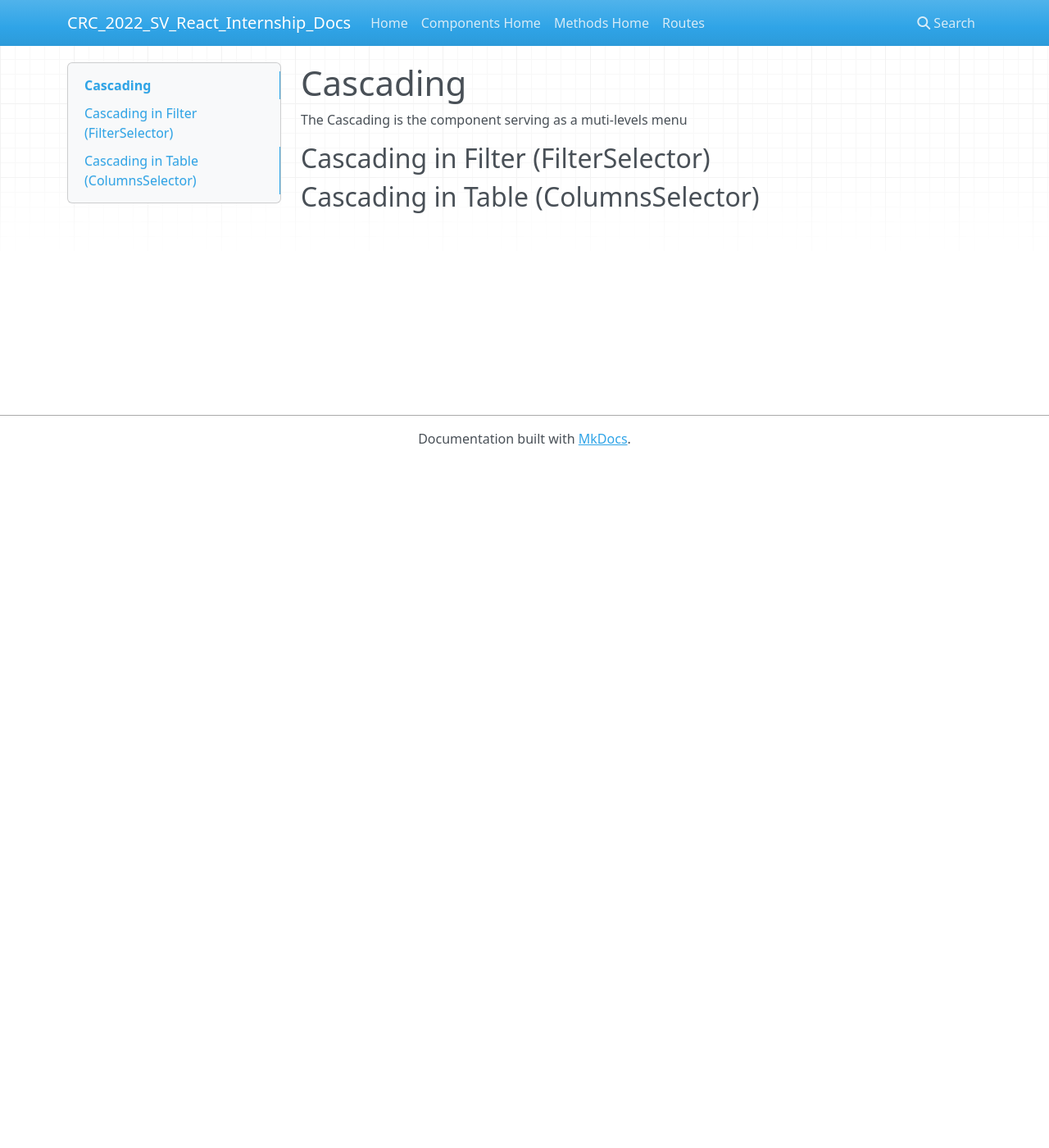
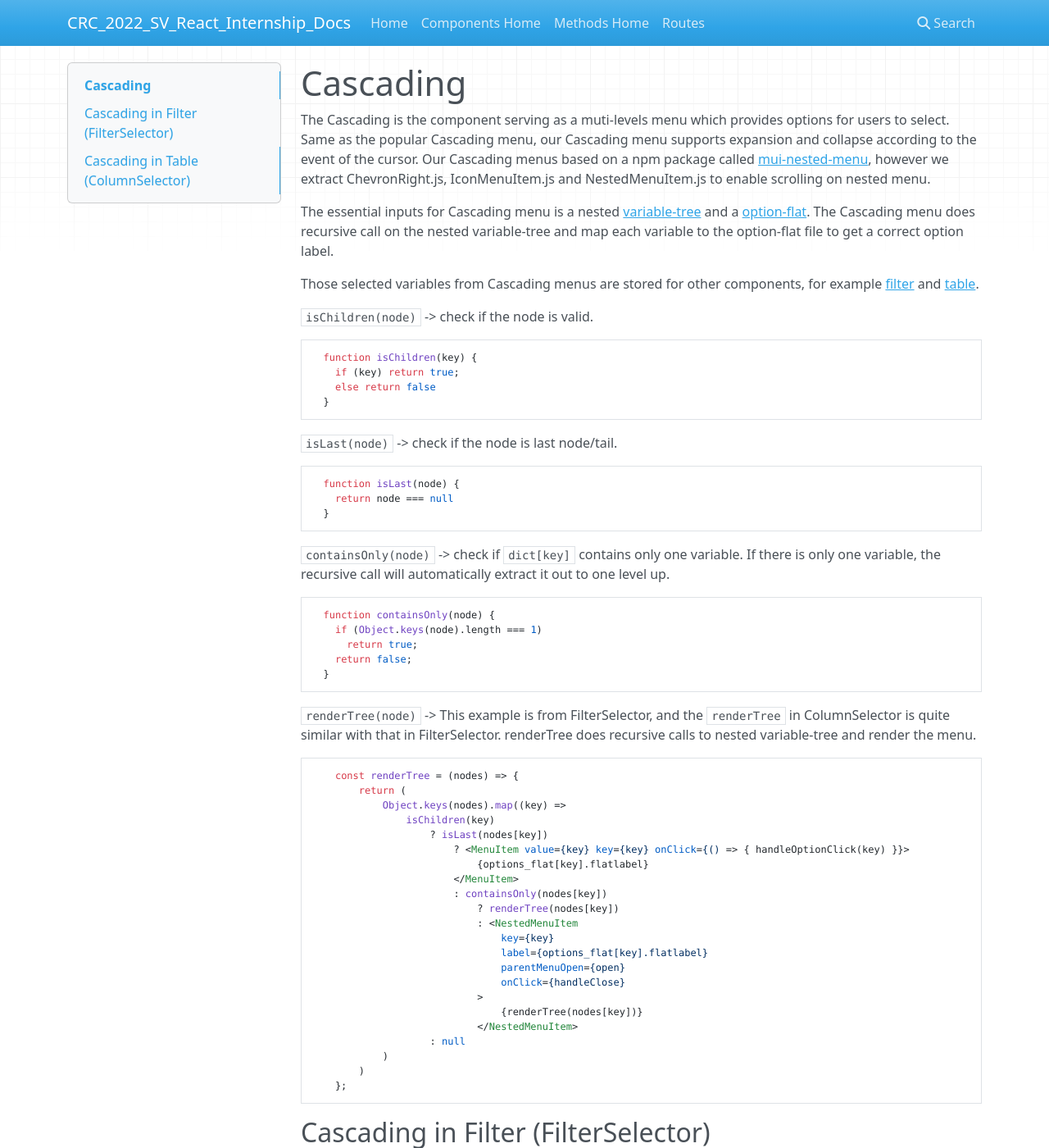
Before and after one commit to chenlize96/CRC_2022_SV_React_Internship_Docs, an MkDocs documentation site: the page built from docs/Components/Cascading.md, in a window 1280 px wide and 1400 px high. Shown: the whole window at 82% size. Built offline with MkDocs 1.6.1, drawn with Linux system fonts in a browser that asks for light colours; nearby versions of some CDN libraries; some of the changed text lies outside the part shown.

Commit message:
cascading

````diff
--- a/docs/Components/Cascading.md
+++ b/docs/Components/Cascading.md
@@ -1,6 +1,92 @@
 # Cascading
-The Cascading is the component serving as a muti-levels menu
+The Cascading is the component serving as a muti-levels menu which provides options for users to select. Same as the popular Cascading menu, our Cascading menu supports expansion and collapse according to the event of the cursor. Our Cascading menus based on a npm package called [mui-nested-menu](https://www.npmjs.com/package/mui-nested-menu), however we extract ChevronRight.js, IconMenuItem.js and NestedMenuItem.js to enable scrolling on nested menu.
 
+The essential inputs for Cascading menu is a nested [variable-tree](../Methods/Flat_Files.md) and a [option-flat](../Methods/Flat_Files.md). The Cascading menu does recursive call on the nested variable-tree and map each variable to the option-flat file to get a correct option label.
+
+Those selected variables from Cascading menus are stored for other components, for example [filter](../Components/Filter.md) and [table](../Components/Table.md).
+
+`isChildren(node)` -> check if the node is valid.
+``` javascript
+  function isChildren(key) {
+    if (key) return true;
+    else return false
+  }
+```
+
+`isLast(node)` -> check if the node is last node/tail.
+```javascript
+  function isLast(node) {
+    return node === null
+  }
+```
+
+`containsOnly(node)` -> check if `dict[key]` contains only one variable. If there is only one variable, the recursive call will automatically extract it out to one level up.
+```javascript
+  function containsOnly(node) {
+    if (Object.keys(node).length === 1)
+      return true;
+    return false;
+  }
+```
+
+`renderTree(node)` -> This example is from FilterSelector, and the `renderTree` in ColumnSelector is quite similar with that in FilterSelector. renderTree does recursive calls to nested variable-tree and render the menu.
+```javascript
+    const renderTree = (nodes) => {
+        return (
+            Object.keys(nodes).map((key) =>
+                isChildren(key)
+                    ? isLast(nodes[key])
+                        ? <MenuItem value={key} key={key} onClick={() => { handleOptionClick(key) }}>
+                            {options_flat[key].flatlabel}
+                        </MenuItem>
+                        : containsOnly(nodes[key])
+                            ? renderTree(nodes[key])
+                            : <NestedMenuItem
+                                key={key}
+                                label={options_flat[key].flatlabel}
+                                parentMenuOpen={open}
+                                onClick={handleClose}
+                            >
+                                {renderTree(nodes[key])}
+                            </NestedMenuItem>
+                    : null
+            )
+        )
+    };
+```
 ## Cascading in Filter (FilterSelector)
+There are some differences between FilterSelector cascading menu and ColumnSelector cascading menu.
 
-## Cascading in Table (ColumnsSelector)
+`handleOptionClick` in FilterSelector set the `filter_obj` when clicking event happens.
+```javascript
+const handleOptionClick = (key) => {
+    handleClose();
+    if (key in filter_obj) {
+        alert("The variable has been selected.")
+    }
+    else {
+        set_filter_obj({ ...filter_obj, [key]: [] })
+    }
+
+}
+```
+
+Also, another differnce is that FilterSelector takes first level as a button not a menu, which means if the dict[key] is the only level in nested variable-tree, the cascading menu will not pop out, and the click events will happens on the button.
+```javascript
+<Button
+    variant="text"
+    onClick={() => handleOptionClick(key)}
+    style={{ maxWidth: '280px', maxHeight: '30px', color: "#fff" }}
+>
+    {options_flat[key].flatlabel}
+</Button>
+```
+## Cascading in Table (ColumnSelector)
+
+`handleOptionClick` in ColumnSelector set the lists of visiable column options.
+```javascript
+const handleOptionClick = (option) => {
+    setColumnVisibilityModel({...columnVisibilityModel, [option]: true})
+    handleClose();
+}
+```
````
